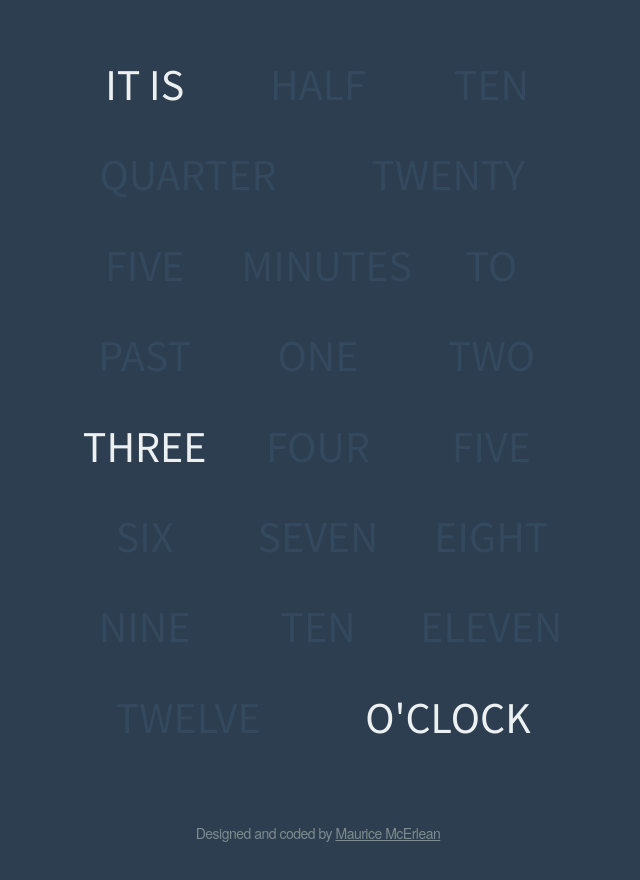
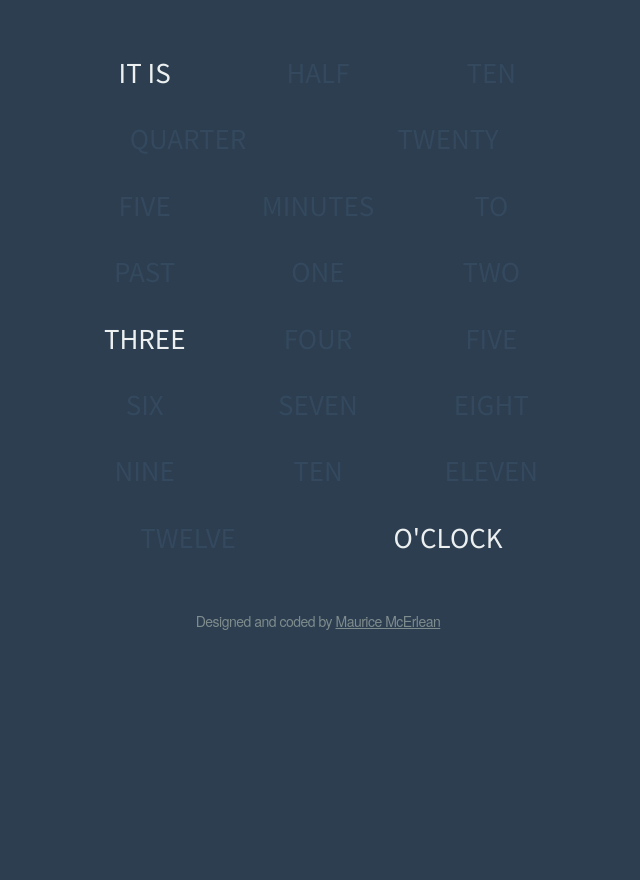
Before and after one commit to MauriceMcErlean/Modern-Clock, a plain HTML site: page index.html in a window 1280 px wide. Shown: the whole page, without its empty margins (322-962 px from the left). After the commit the page ends 800 px from the top, so only its background shows below. Drawn offline with nearby package versions, Linux system fonts and the light colour scheme.

Commit message:
text resize

```diff
--- a/css/skeleton.css
+++ b/css/skeleton.css
@@ -597,7 +597,7 @@ header{
 
 footer{
   color: #7f8c8d;
-  padding-top: 50px;
+  padding-top: 30px;
   padding-bottom: 10px;
   text-align: center;
 }
@@ -617,7 +617,7 @@ there.
 */
 
 p {
-  font-size: 4.4rem;
+  font-size: 2.9rem;
   text-align: center;
   color:#34495e;
   text-transform: uppercase;
```
